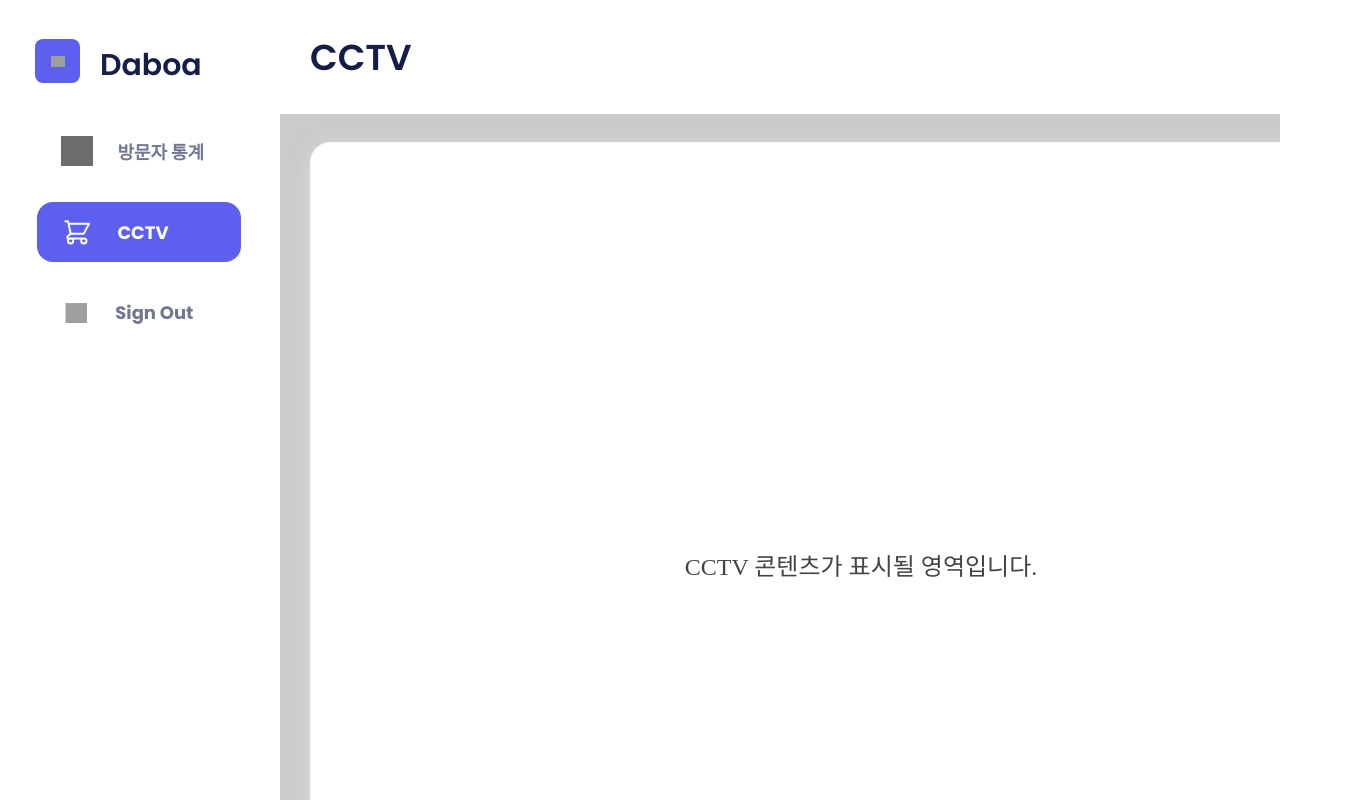
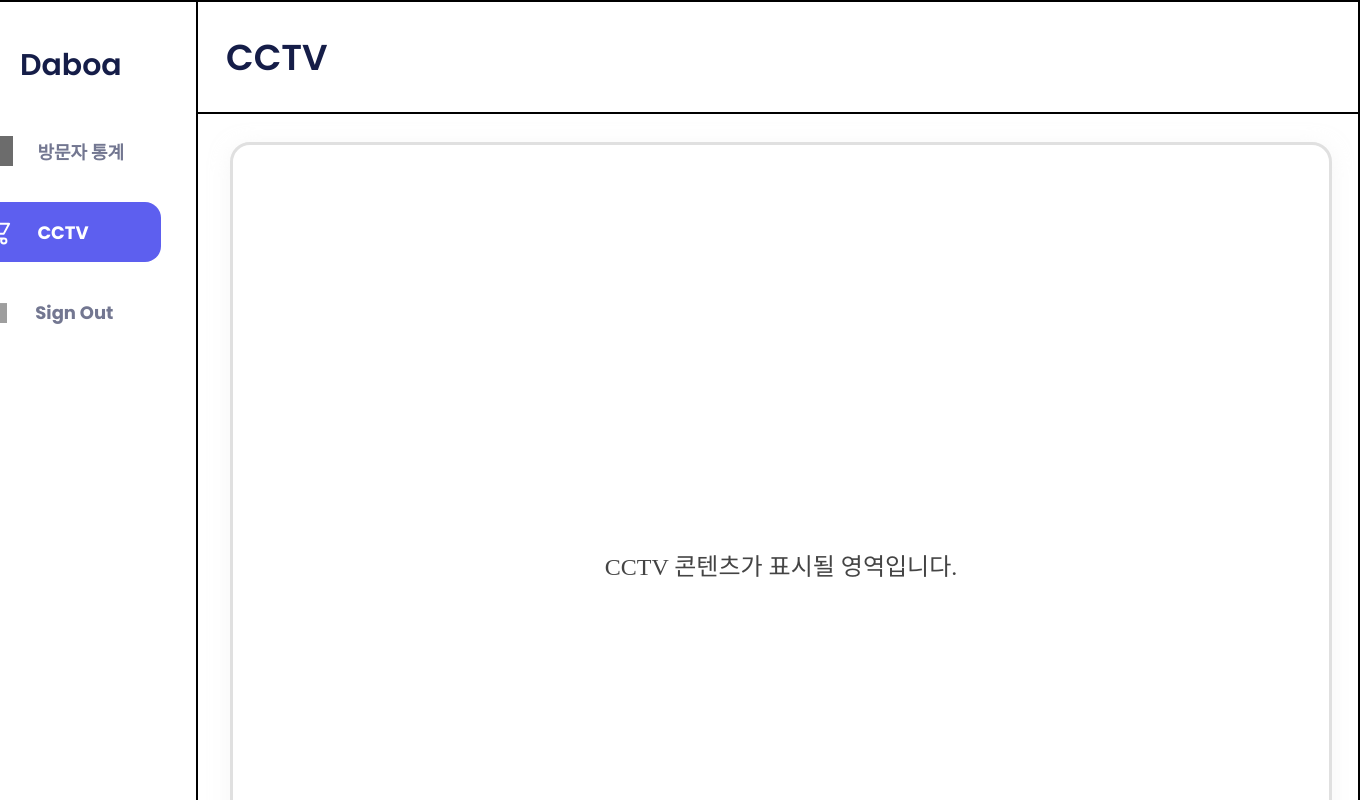
Before and after one commit to sejkim2/capstone, a React (Vite) app in the folder requirements/frontend/srcs/: page /cctv in a window 1280 px wide. Shown: the top 800 px of the page, 1366 px wide, since content can reach past the window. Built offline with nearby package versions, Linux system fonts and the light colour scheme; grey boxes are pictures that could not be loaded.

Commit message:
그래프 표시 오류 수정

```diff
--- a/requirements/frontend/srcs/src/screens/MainPage/style.css
+++ b/requirements/frontend/srcs/src/screens/MainPage/style.css
@@ -3,14 +3,19 @@
   display: flex;
   flex-direction: row;
   justify-content: center;
-    width: 100%;
+  border-left: 2px solid black;
+  border-right: 2px solid black;
+  height: 1024px;
 }
 
 .screen .overlap-wrapper {
-    background-color: #cbcbcb;
+  background-color: #FFFFFF;
   height: 1024px;
-    overflow: hidden;
+  overflow: visible;
   width: 1440px;
+  border-right: 2px solid black;
+  border-bottom: 2px solid black;
+  box-sizing: border-box;
 }
 
 .screen .overlap {
@@ -32,14 +37,15 @@
   left: 0;
   position: absolute;
   top: 0;
-    width: 282px;
+  width: 280px;
 }
 
 .screen .div {
   background-color: var(--colorwhite);
+  width: 278px;
   height: 1024px;
-    position: relative;
-    width: 280px;
+  border: 2px solid black;
+  box-sizing: border-box;
 }
 
 .screen .frame {
@@ -207,17 +213,19 @@
 
 .screen .top-bar {
   height: 114px;
-    left: 280px;
+  left: 276px;
   position: absolute;
   top: 0;
-    width: 1162px;
+  width: 1170px;
+  border: none;
 }
 
 .screen .div-wrapper {
   background-color: var(--colorwhite);
   height: 114px;
-    position: relative;
-    width: 1160px;
+  width: 1164px;
+  border: 2px solid black;
+  box-sizing: border-box;
 }
 
 .screen .text-wrapper-4 {
@@ -244,16 +252,14 @@
 }
 
 .screen .today-sales {
-    background-color: #ffffff;
-    border: 1px solid;
-    border-color: #f8f9fa;
+  background-color: #ffffff; /* 흰색 배경 유지 */
+  border: 3px solid #e0e0e0; /* ✅ 테두리만 연한 회색으로 */
   border-radius: 20px;
   box-shadow: 0px 4px 20px #ededed80;
   height: 850px;
-    overflow: hidden;
+  overflow: visible;
   position: relative;
 }
-
 .screen .element {
   height: 240px;
   left: 151px;
@@ -575,12 +581,13 @@
   justify-content: center;
   gap: 80px;
 }
+
 .donutchart-container {
   width: 40%;
   min-width: 320px;
   background-color: #fff;
   padding: 20px;
   border-radius: 12px;
-    box-shadow: 0 2px 8px rgba(0,0,0,0.1);
+  box-shadow: 0 2px 8px rgba(0, 0, 0, 0.1);
   text-align: center;
 }
--- a/requirements/frontend/srcs/src/screens/StatisticsPage3/index.jsx
+++ b/requirements/frontend/srcs/src/screens/StatisticsPage3/index.jsx
@@ -275,7 +275,10 @@ const StatisticsPage3 = () => {
                       <div style={{ width: "100%" }}>
                         <div style={{ fontSize: "20px", fontWeight: "600", marginBottom: "20px" }}>요일별 평균 체류시간</div>
                         <ResponsiveContainer width="100%" height={300}>
-                          <BarChart data={weeklyData}>
+                          <BarChart
+                            data={weeklyData}
+                            margin={{ top: 40, right: 30, left: 20, bottom: 50 }}
+                          >
                             <CartesianGrid strokeDasharray="3 3" />
                             <XAxis dataKey="name" />
                             <YAxis unit="분" />
--- a/requirements/frontend/srcs/src/screens/StatisticsPage4/index.jsx
+++ b/requirements/frontend/srcs/src/screens/StatisticsPage4/index.jsx
@@ -207,7 +207,9 @@ const StatisticsPage4 = () => {
                   <div style={{ width: "90%" }}>
                     <div style={{ fontSize: "18px", marginBottom: "10px" }}>요일별 평균 재방문 간격</div>
                     <ResponsiveContainer width="100%" height={350}>
-                      <BarChart data={intervalData}>
+                      <BarChart data={intervalData}
+                        margin={{ top: 40, bottom: 20, left: 10, right: 10 }}
+                      >
                         <CartesianGrid strokeDasharray="3 3" />
                         <XAxis dataKey="name" />
                         <YAxis hide />
```
Lines whose indentation alone changed are shown as unchanged.
